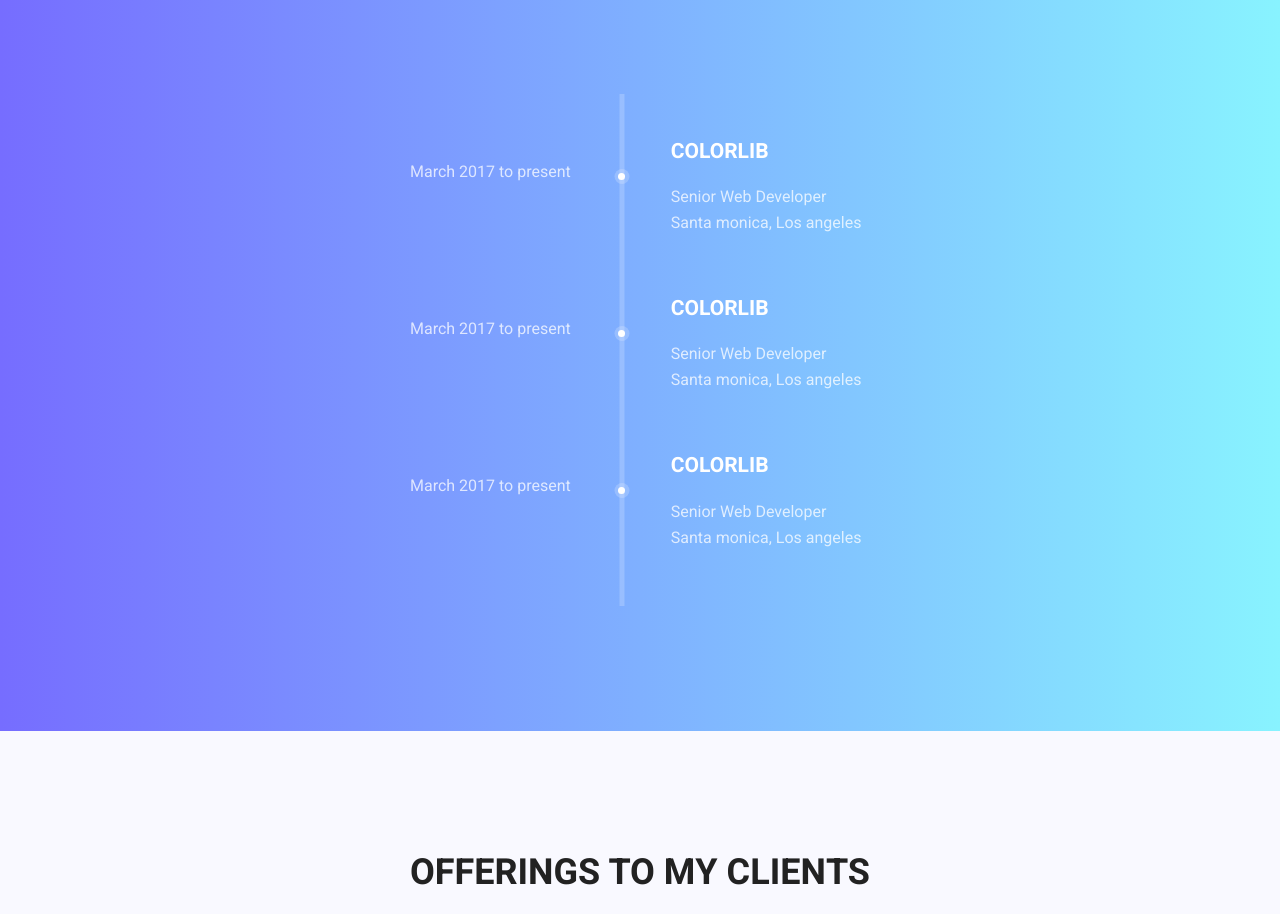
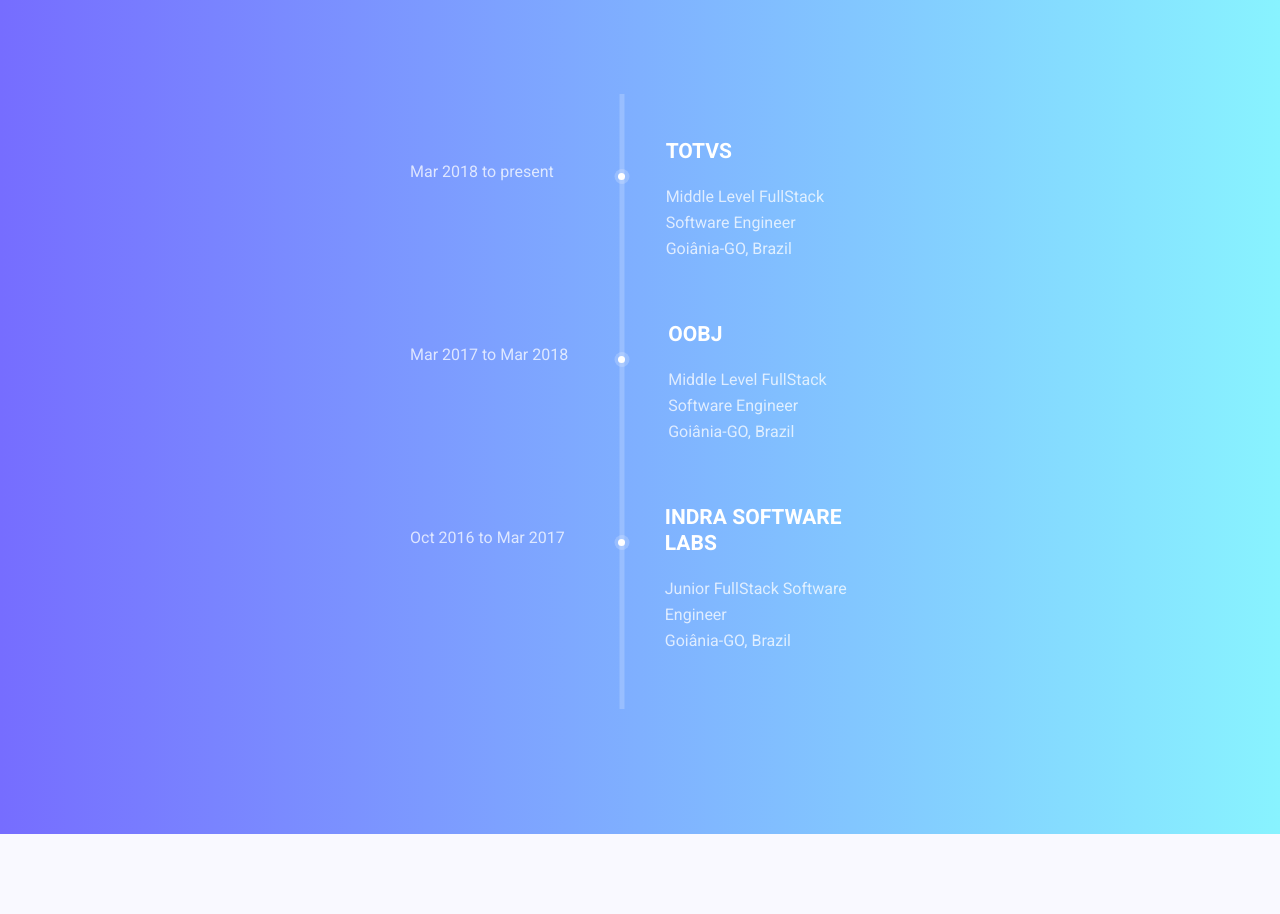
Before and after one commit to jeanlks/jeanlks.github.io, a plain HTML site: page index.html in a window 1280 px wide. Shown: the part 1740-2654 px from the top of the page. Drawn offline with Linux system fonts and the light colour scheme.

Commit message:
Mudanças na página

```diff
--- a/index.html
+++ b/index.html
@@ -85,7 +85,8 @@
 										<li><a href="#"><i class="lnr lnr-home"></i> Goiânia-GO, Brazil</a></li>
 									</ul>
 									<ul class="list personal_social">
-										<li><a href="#"><i class="fa fa-linkedin">https://www.linkedin.com/in/carvalhojean/</i></a></li>
+										<li><a href="https://www.linkedin.com/in/carvalhojean/" target="_blank"><i class="fa fa-linkedin"></i></a></li>
+                    <li><a href="https://www.github.com/jeanlks" target="_blank"><i class="fa fa-github"></i></a></li>
 									</ul>
 								</div>
 							</div>
@@ -191,11 +192,11 @@
 									<span></span>
 									<div class="media">
 										<div class="d-flex">
-											<p>March 2017 to present</p>
+											<p>Mar 2018 to present&nbsp;&nbsp;&nbsp;</p>
 										</div>
 										<div class="media-body">
-											<h4>Colorlib</h4>
-											<p>Senior Web Developer <br />Santa monica, Los angeles</p>
+											<h4>TOTVS</h4>
+											<p>Middle Level FullStack Software Engineer<br />Goiânia-GO, Brazil</p>
 										</div>
 									</div>
 								</li>
@@ -203,11 +204,11 @@
 									<span></span>
 									<div class="media">
 										<div class="d-flex">
-											<p>March 2017 to present</p>
+											<p>Mar 2017 to Mar 2018</p>
 										</div>
 										<div class="media-body">
-											<h4>Colorlib</h4>
-											<p>Senior Web Developer <br />Santa monica, Los angeles</p>
+											<h4>OOBJ</h4>
+											<p>Middle Level FullStack Software Engineer<br />Goiânia-GO, Brazil</p>
 										</div>
 									</div>
 								</li>
@@ -215,11 +216,11 @@
 								<span></span>
 									<div class="media">
 										<div class="d-flex">
-											<p>March 2017 to present</p>
+											<p>Oct 2016 to Mar 2017</p>
 										</div>
 										<div class="media-body">
-											<h4>Colorlib</h4>
-											<p>Senior Web Developer <br />Santa monica, Los angeles</p>
+											<h4>Indra Software Labs</h4>
+											<p>Junior FullStack Software Engineer <br />Goiânia-GO, Brazil</p>
 										</div>
 									</div>
 								</li>
@@ -259,7 +260,7 @@
 										</div>
 										<div class="media-body">
 											<h4>Colorlib</h4>
-											<p>Senior Web Developer <br />Santa monica, Los angeles</p>
+											<p>Senior Web Developer <br />Goiânia-GO, Brazil</p>
 										</div>
 									</div>
 								</li>
```
Also changed, not shown: contact.html (+8 -8 lines).
